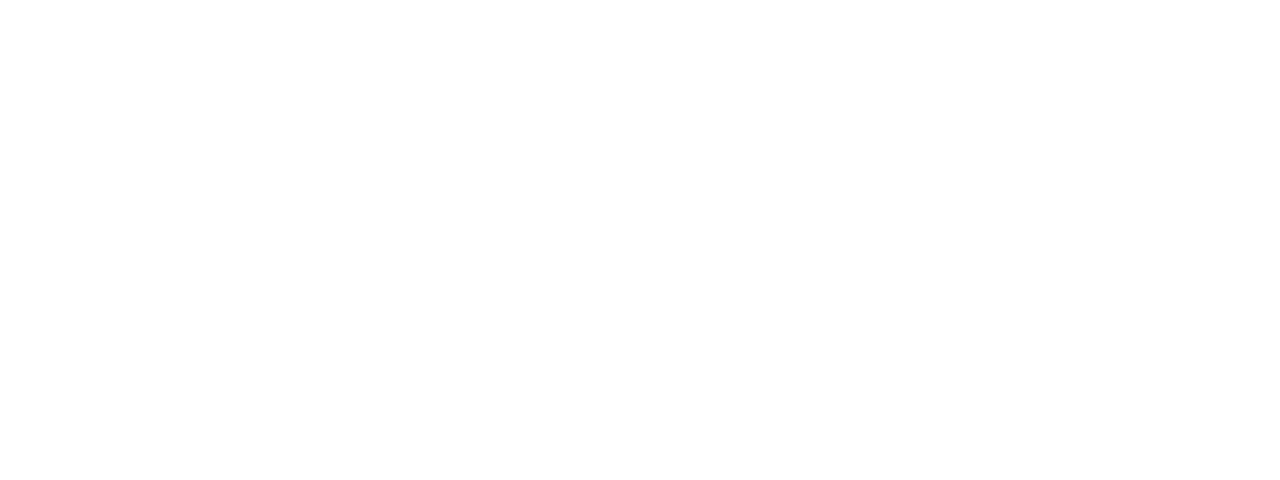
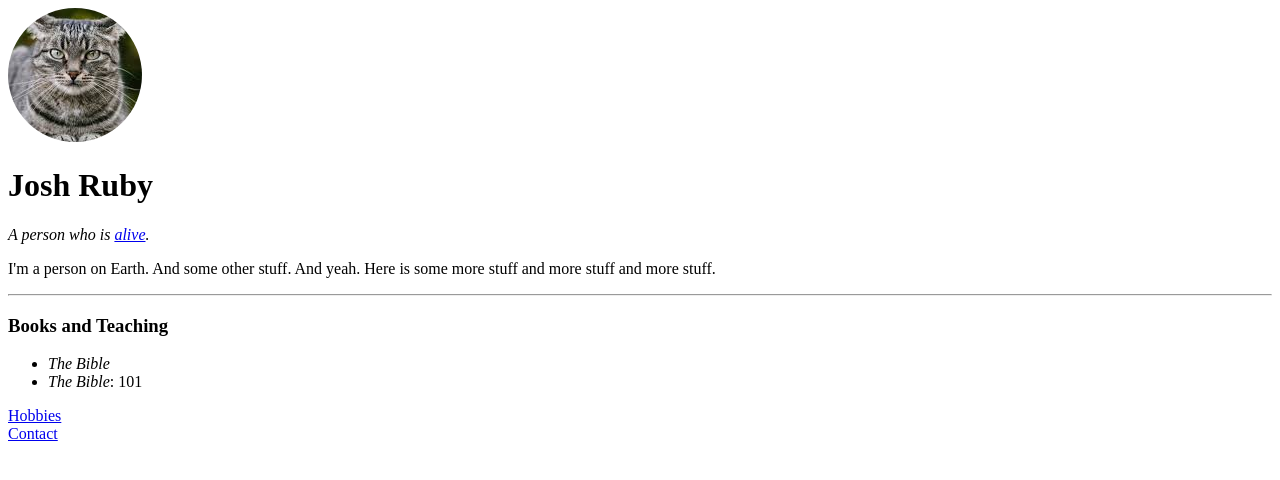
Before and after one commit to joshruby/Udemy-2020-Web-Dev-Bootcamp, a plain HTML site: page HTML - Personal Website/index.html in a window 1280 px wide. Drawn offline with Linux system fonts and the light colour scheme.

Commit message:
Section 2.20

```diff
--- a/HTML - Personal Website/index.html
+++ b/HTML - Personal Website/index.html
@@ -1,10 +1,29 @@
 <!DOCTYPE html>
 <html lang="en">
-    <head>
-        <meta charset="UTF-8">
-        <title>Josh's Site</title>
-    </head>
-    <body>
+  <head>
+    <meta charset="UTF-8" />
+    <title>Josh's Site</title>
+  </head>
 
-    </body>
+  <body>
+    <img
+      src="images/cat-photo.png"
+      alt="Josh Ruby Profile Picture"
+    />
+    <h1>Josh Ruby</h1>
+    <p><em>A person who is <a href="joshruby.com">alive</a>.</em></p>
+    <p>
+      I'm a person on Earth. And some other stuff. And yeah. Here is some more
+      stuff and more stuff and more stuff.
+    </p>
+    <hr />
+    <h3>Books and Teaching</h3>
+    <ul>
+      <li><em>The Bible</em></li>
+      <li><em>The Bible</em>: 101</li>
+    </ul>
+    <a href="hobbies.html">Hobbies</a>
+    <br>
+    <a href="contact.html">Contact</a>
+  </body>
 </html>
```
Also changed, not shown: HTML - Personal Website/contact.html (added, +12 -0 lines), HTML - Personal Website/hobbies.html (added, +16 -0 lines), HTML - Personal Website/images/cat-photo.png (added), 1 other file.
